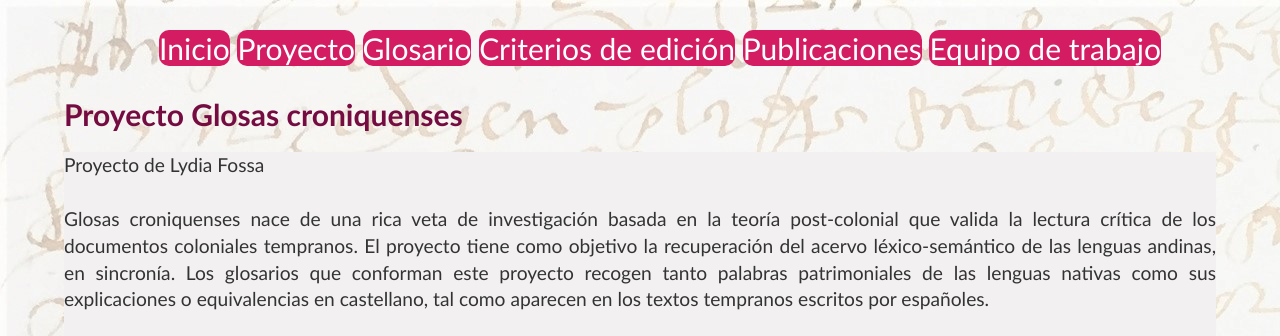
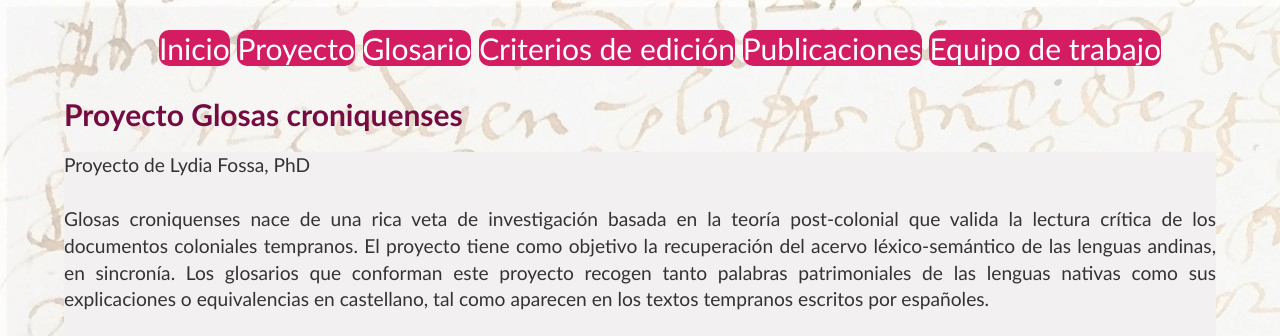
Before and after one commit to glosascroniquenses/glosascroniquenses.github.io, a Jekyll site: the page proyecto/index.html, which Jekyll copies as it is, in a window 1280 px wide. Shown: the top 336 px of the page. Built offline with Jekyll 4.4.1, drawn with Linux system fonts in a browser that asks for light colours.

Commit message:
Update index.html

```diff
--- a/proyecto/index.html
+++ b/proyecto/index.html
@@ -22,7 +22,7 @@
     		<div class="blurb">
         		<h1>Proyecto Glosas croniquenses</h1>
 
-<p>Proyecto de Lydia Fossa
+<p>Proyecto de Lydia Fossa, PhD
 </br>
 </br>
 Glosas croniquenses nace de una rica veta de investigación basada en la teoría post-colonial que valida la lectura crítica de los documentos coloniales tempranos. El proyecto tiene como objetivo la recuperación del acervo léxico-semántico de las lenguas andinas, en sincronía. Los glosarios que conforman este proyecto recogen tanto palabras patrimoniales de las lenguas nativas como sus explicaciones o equivalencias en castellano, tal como aparecen en los textos tempranos escritos por españoles.
```
Also changed, not shown: other parts of proyecto/index.html (+1 -1 lines).
